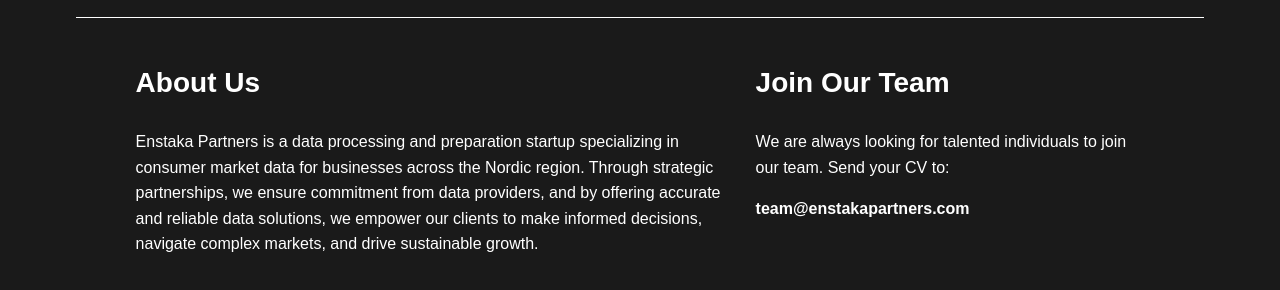
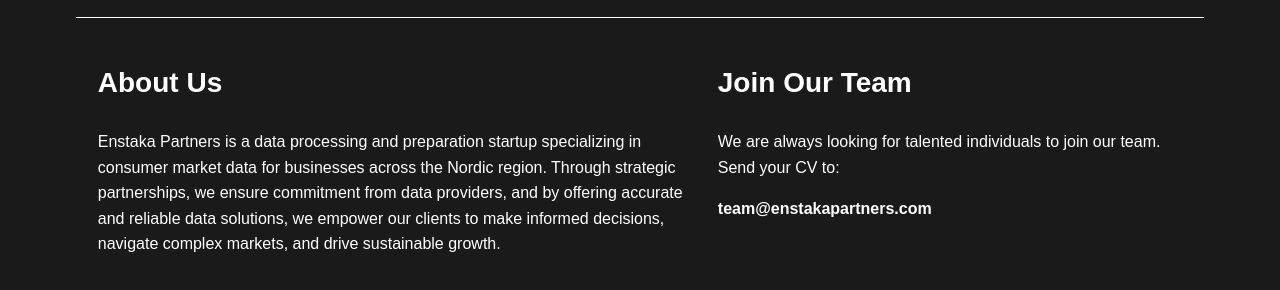
Before and after one commit to Fex-max/enstaka-partners, a plain HTML site: page index.html in a window 1280 px wide. Shown: the part 68-358 px from the top of the page. Drawn offline with Linux system fonts and the light colour scheme; a web font is replaced by a local one.

Commit message:
Update index.html

```diff
--- a/index.html
+++ b/index.html
@@ -53,7 +53,7 @@
             justify-content: space-between;
             align-items: flex-start;
             padding: 20px 60px;
-            max-width: calc(100% - 4cm);
+            max-width: calc(100% - 2cm);
             margin: 0 auto;
             box-sizing: border-box;
         }
```
